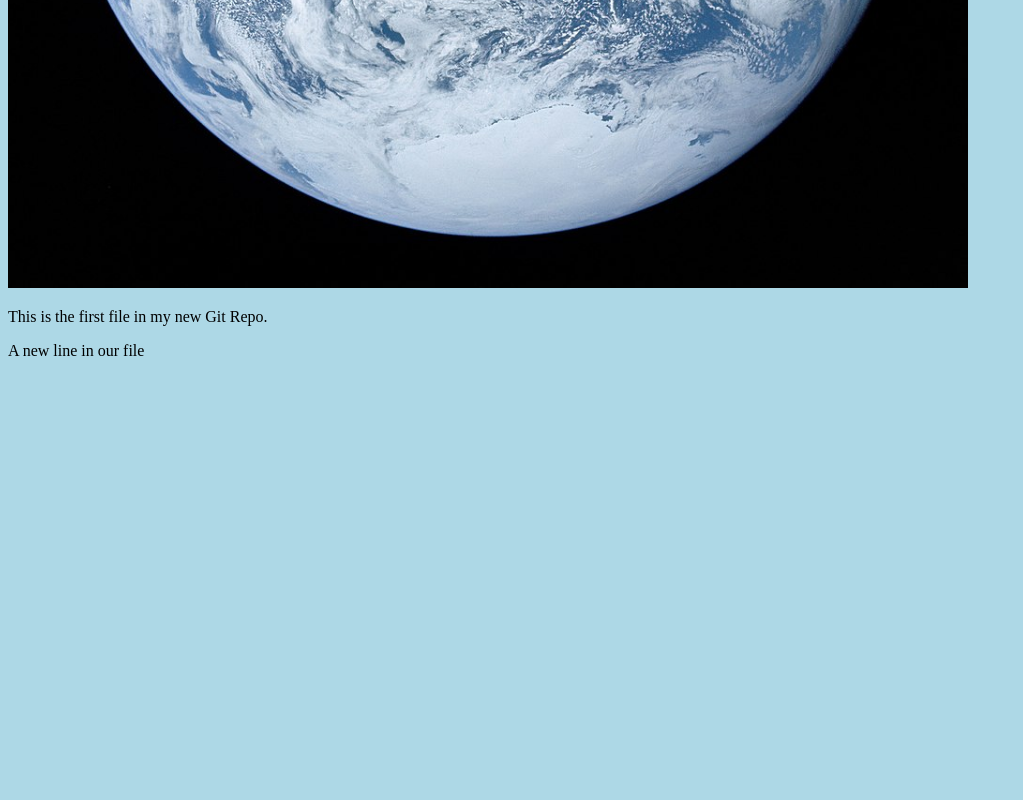
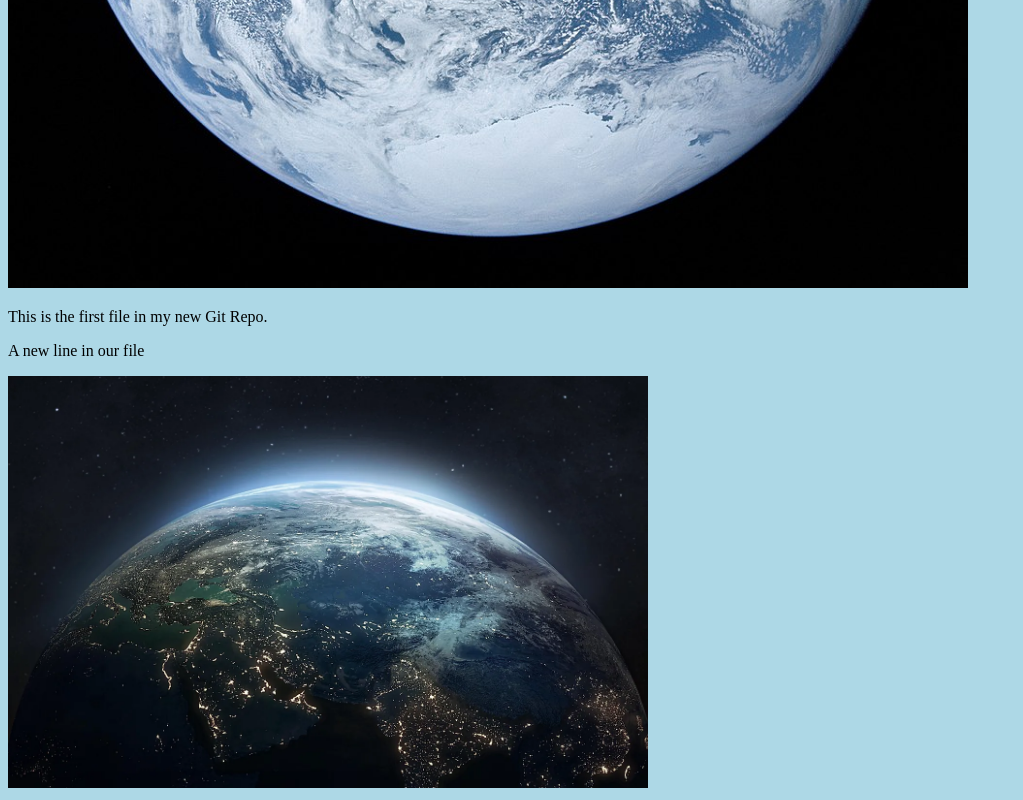
Before and after one commit to ak81092/hello-world, a plain HTML site: page index.html in a window 1280 px wide. Shown: the part 752-1552 px from the top of the page, without its empty margins (0-1023 px from the left). Before the commit the page ends 1128 px from the top, so only its background shows below. Drawn offline with Linux system fonts and the light colour scheme.

Commit message:
added new image

```diff
--- a/index.html
+++ b/index.html
@@ -10,6 +10,7 @@
 <div><img src="earth.jpg" alt="earth image" style="width:100%;max-width:960px"></div>
 <p>This is the first file in my new Git Repo.</p>
 <p>A new line in our file</p>
+<div><img src="earth2.jpg" alt="earth image 2" style="width:100%;max-width:640px"></div>
 
 </body>
 </html>
```
Also changed, not shown: earth2.jpg (added).
